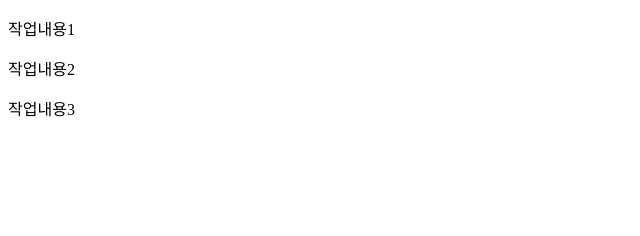
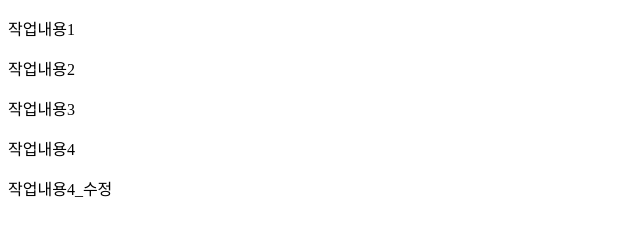
Before and after one commit to kyoungtae-yoo/glamshell_git, a plain HTML site: page index.html in a window 1280 px wide. Shown: the whole page, without its empty margins (0-640 px from the left). Drawn offline with Linux system fonts and the light colour scheme.

Commit message:
work4_메시지수정

```diff
--- a/index.html
+++ b/index.html
@@ -9,5 +9,7 @@
     <p>작업내용1</p>
     <p>작업내용2</p>
     <p>작업내용3</p>
+    <p>작업내용4</p>
+    <p>작업내용4_수정</p>
 </body>
 </html>
```
